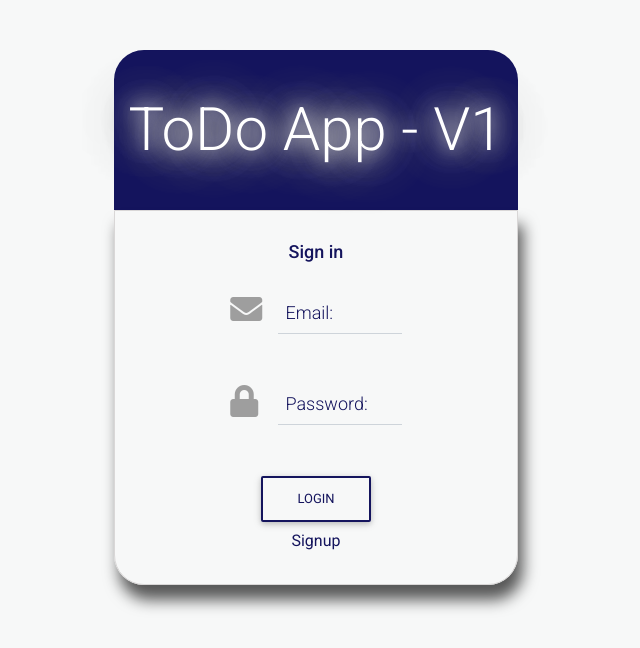
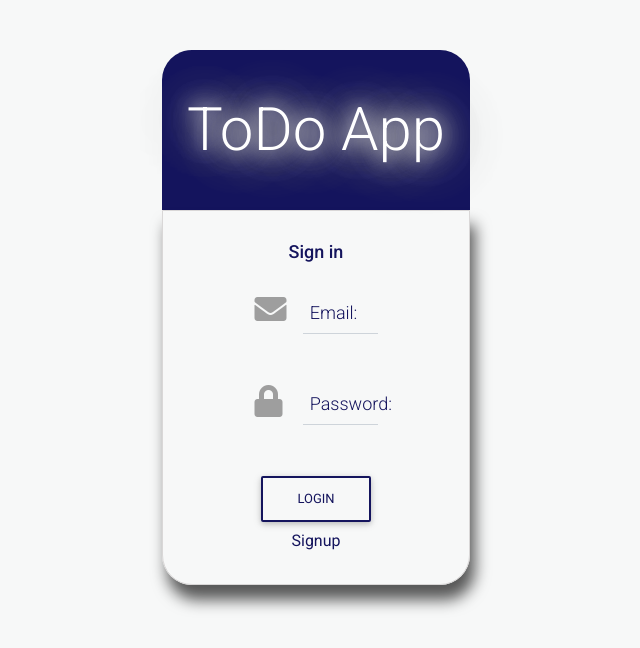
Before and after one commit to santosh0705/todo-client, a React (Create React App) app: page / in a window 1280 px wide. Shown: the top 648 px of the page, without its empty margins (324-964 px from the left). Built offline with nearby package versions, Linux system fonts and the light colour scheme; no server answers.

Commit message:
some changes

```diff
--- a/src/Components/Header/Header.js
+++ b/src/Components/Header/Header.js
@@ -5,7 +5,7 @@ import './Header.css'
 export default function Header() {
     return (
         <MDBContainer className="header-main glow">
-            ToDo App - V1
+            ToDo App
         </MDBContainer>
     )
 }
```
